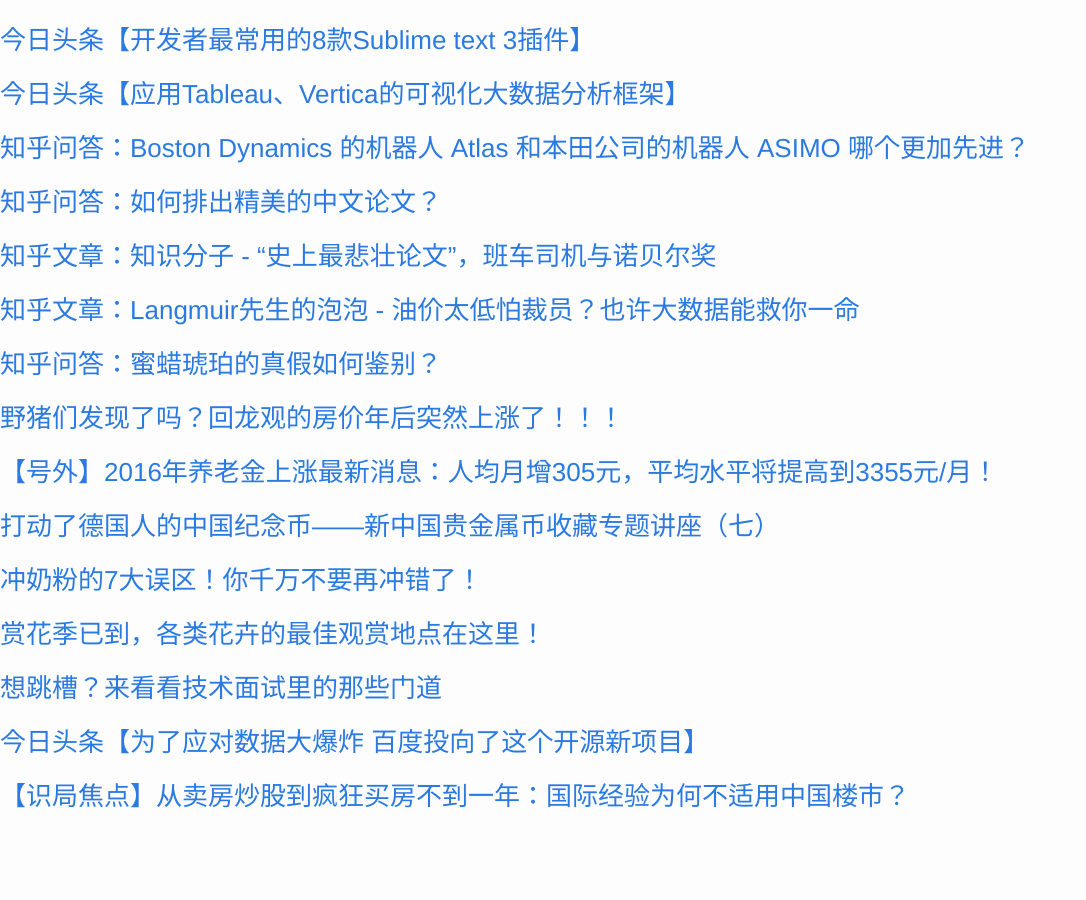
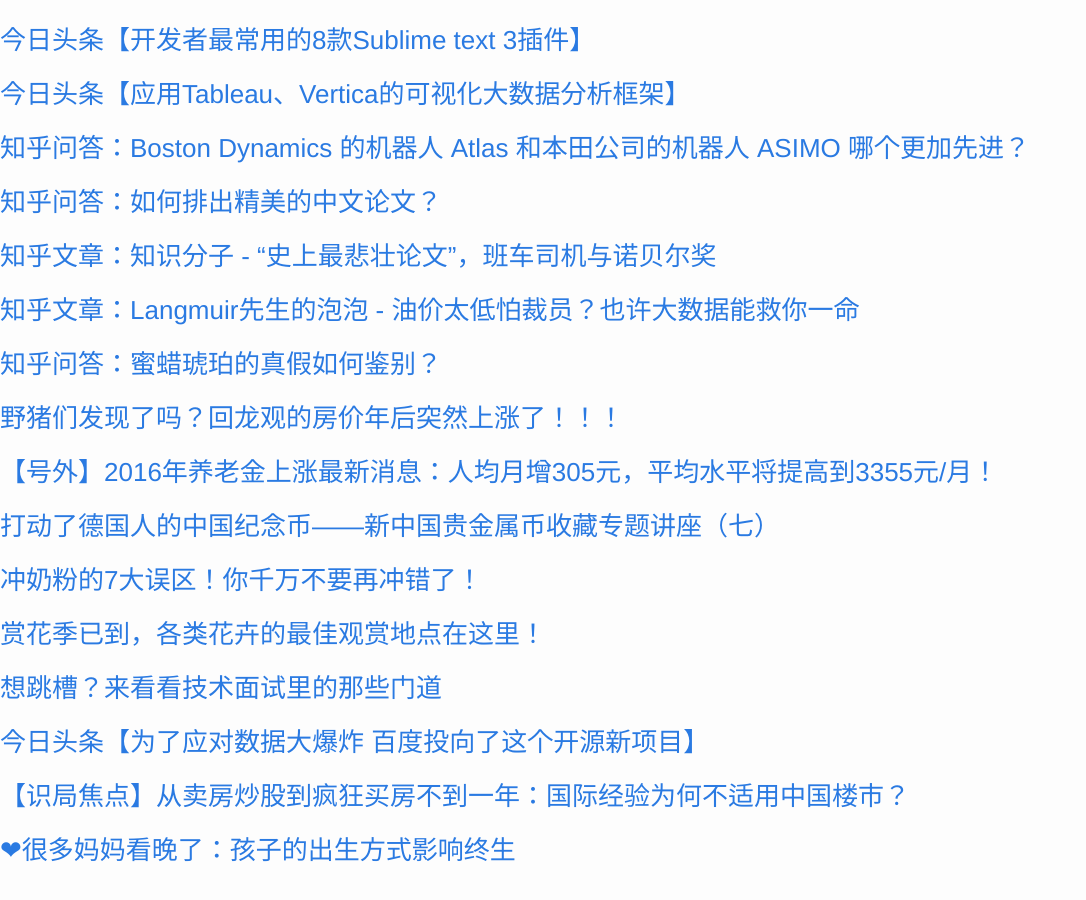
Before and after one commit to cnwarden/cnwarden.github.io, a Jekyll site: the page built from _posts/2016-02-22-test.markdown, in a window 1280 px wide and 900 px high, scrolled down 3864 px. Shown: the whole window, without its empty margins (0-1086 px from the left). Built offline with Jekyll 4.4.1, drawn with Linux system fonts in a browser that asks for light colours; before the commit the page ends 4710 px from its top, so only the background shows below that.

Commit message:
auto commit

```diff
--- a/_posts/2016-02-22-test.markdown
+++ b/_posts/2016-02-22-test.markdown
@@ -173,3 +173,5 @@ categories: update
 ### [今日头条【为了应对数据大爆炸 百度投向了这个开源新项目】](http://toutiao.com/item/6255212039350780417/?iid=3578109516&app=news_article&tt_from=android_share&utm_source=email&utm_medium=toutiao_android&utm_campaign=client_share)
 
 ### [【识局焦点】从卖房炒股到疯狂买房不到一年：国际经验为何不适用中国楼市？](http://mp.weixin.qq.com/s?__biz=MjM5NzE4MTUyMw==&mid=402365136&idx=1&sn=f230e59bed3d317ea2328d6fbd43e9da&scene=0#wechat_redirect)
+
+### [❤很多妈妈看晚了：孩子的出生方式影响终生](http://mp.weixin.qq.com/s?__biz=MjM5OTU2NzkwMg==&mid=420443062&idx=1&sn=7c417594b7e6407ef0bd4f6516b63eff&scene=0#wechat_redirect)
```
